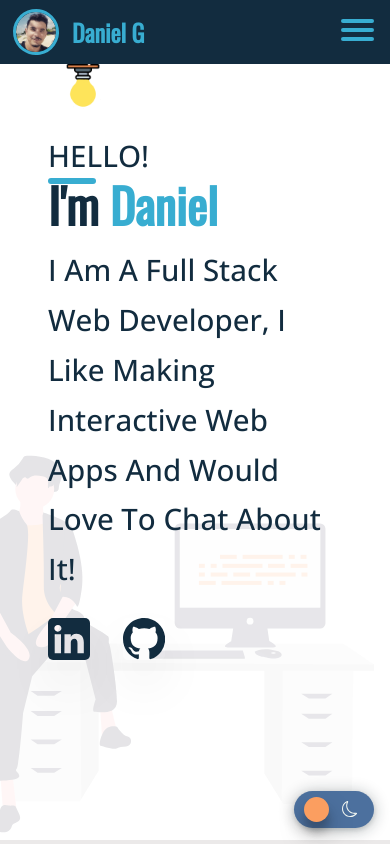
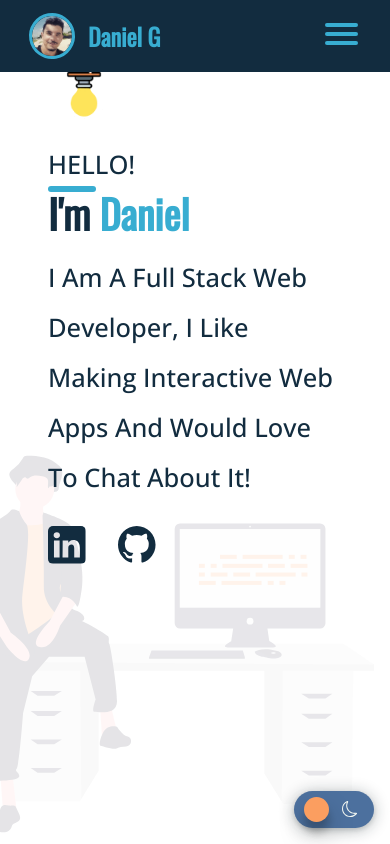
Before and after one commit to Daniel00190/Portfolio-New, a plain HTML site: page html/home.html in a window 390 px wide. Shown: the top 844 px of the page. Drawn offline with nearby package versions, Linux system fonts and the light colour scheme.

Commit message:
responsive layout fixes

```diff
--- a/css/main.css
+++ b/css/main.css
@@ -28,10 +28,11 @@ a{
 
 header {
    max-width: 100%;
-   height: 4rem;
+   /* height: 4rem; */
    background-color: var(--clr-aux);
    color: var(--clr-secondary);
    text-transform: capitalize;
+   padding: 1rem;
 }
 .nav-container{
    /* padding: 0.5rem 1.5rem; */
@@ -103,12 +104,12 @@ nav {
    background-color: var(--clr-neutral);
    position: absolute;
    width: 100%;
-   height: 92vh;
+   height: 95vh;
    padding: 5rem;
    font-size: 1.3rem;
    right: 0rem;
    margin: auto;
-   top: 4rem;
+   top: 4.5rem;
    z-index: 9999;
    transition: transform 0.4s ease-in-out;
    box-shadow: rgba(0, 0, 0, 0.45) 0px 25px 20px -20px;
@@ -144,7 +145,7 @@ nav a:hover {
 
 .bulb{
    position: absolute;
-   top: 4rem;
+   top: 4.5rem;
    left: 15vw;
    transition: infinite;
    width: max-content;
@@ -153,14 +154,14 @@ nav a:hover {
    opacity: 0;
    position: absolute;
    top: 1rem;
-   left: -8.5rem;
+   left: -8.4rem;
    height: 90vh;
    padding: 10rem;
    box-shadow: inset 20px 80px 280px rgba(255, 255, 247, 0.651);
    clip-path: polygon(50% -10px, 100% 100%, 0% 100%);
 }
 .bulb img{
-   max-height: min(3rem, 7vh);
+   max-height: clamp(40px , 1rem + 5vh , 50px);
 }
 .light-animation{
     animation: on 1s ;
@@ -198,11 +199,11 @@ nav a:hover {
 
 section {
    max-width: 100vw;
-   height: 92vh;
+   min-height: 95vh;
    margin: auto;
    display: flex;
    align-items: center;
-   justify-content: center;
+   justify-content: space-evenly;
 
    padding: 2rem;
    line-height: 3rem;
@@ -241,7 +242,7 @@ section {
 }
 
 .home-text h1 {
-   font-size:  clamp(3rem, 4vw, 4rem);
+   font-size:  clamp(2.5rem, 4vw, 3.5rem);
    position: relative;
    animation: home-text .6s ease-out;
    padding-top: .5vw;
@@ -265,14 +266,16 @@ section {
 
 .home-text p {
    margin: 1rem 0 0 0;
-   font-size: max(4vh, 1.5rem);
+   font-size: calc(1.5rem + 0.390625vw);
    line-height: calc(1rem + 4vh);
    animation: home-text .8s ease-in;
    font-weight: 500;
    text-transform: capitalize;
 }
 .greeting{
-   font-size: 1.5rem;
+   font-size:  calc(1.5rem + 0.390625vw);
+   /* line-height: calc(1rem + 4vh); */
+
    font-family: "Open Sans", sans-serif;
    /* padding: 1rem 0; */
    animation: home-text .6s ease-out;
@@ -286,11 +289,11 @@ section {
 
 .social-media a svg {
    margin-inline: 0 1.8rem;
-   width: clamp(2.2rem,5vh,5rem);
+   width: clamp(16px, .5rem + 3.5vh, 80px);
    color: var(--clr-aux);
 
    border-radius: 5px;
-   box-shadow: rgba(0, 0, 0, 0.25) 0px 25px 50px -12px;
+   /* box-shadow: rgba(0, 0, 0, 0.25) 0px 25px 50px -12px; */
    transition: .3s ease;
 }
 .social-media a svg:hover {
--- a/css/mediaqueries.css
+++ b/css/mediaqueries.css
@@ -37,9 +37,10 @@
         margin: 0 0 0 10vw;
 
     }
-    .home-section p, .greeting {
+    /* .home-section p,  */
+    /* .greeting {
         font-size: 3.5vh !important;
-    }
+    } */
     .switch{
         right: 1rem;
     }
```
